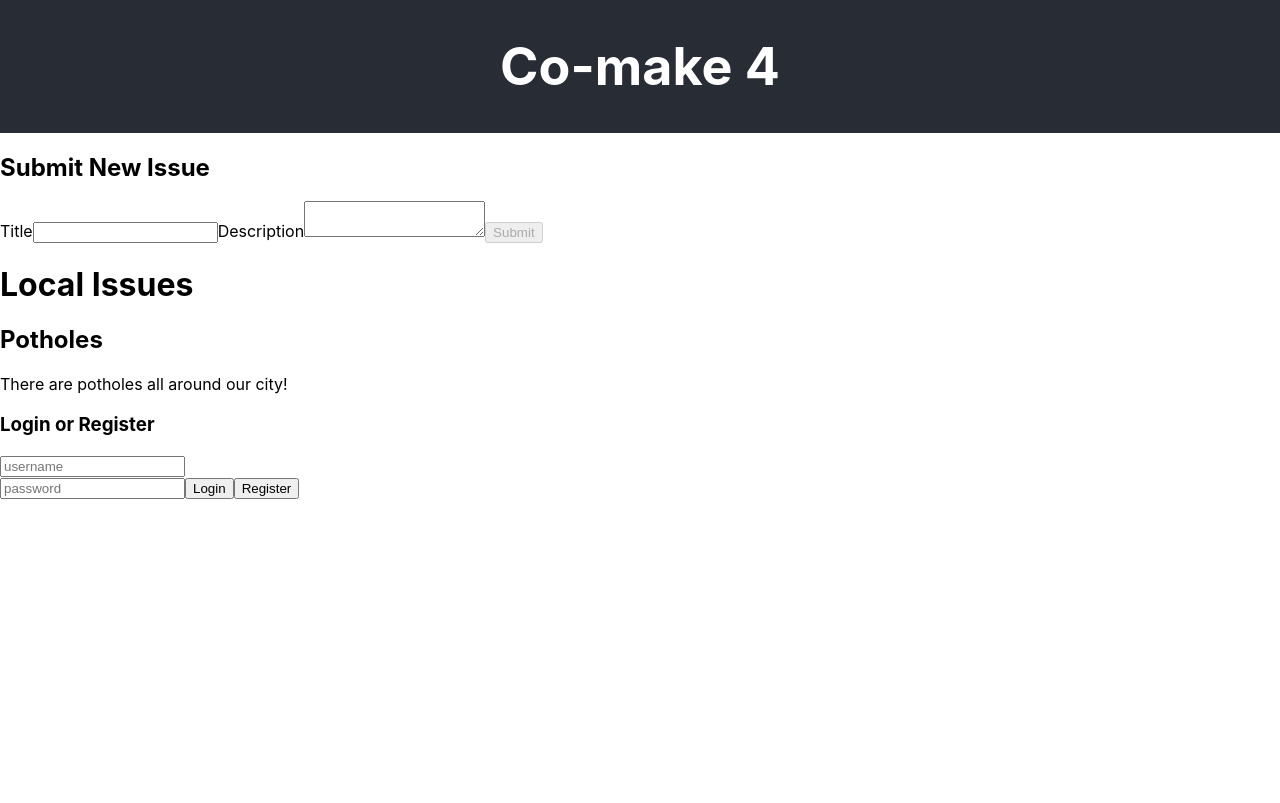
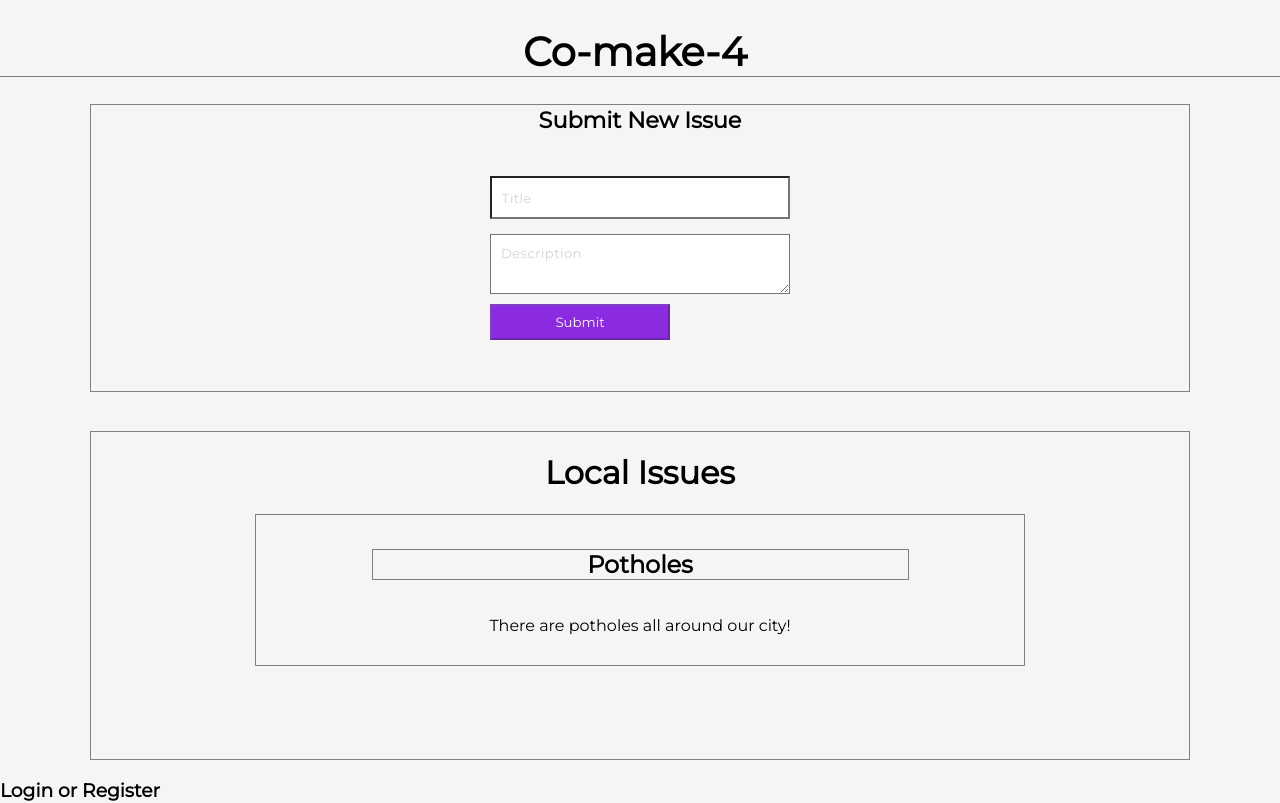
Before and after one commit to phillybenh/bw-comake-4-frontend, a React (Create React App) app in the folder comake-4/: page / in a window 1280 px wide. Shown: the top 803 px of the page. Built offline with nearby package versions, Linux system fonts and the light colour scheme.

Commit message:
finished styling the main page using styled components and regular css styling

```diff
--- a/comake-4/package.json
+++ b/comake-4/package.json
@@ -7,15 +7,18 @@
     "@testing-library/react": "^9.5.0",
     "@testing-library/user-event": "^7.2.1",
     "axios": "^0.19.2",
+    "bootstrap": "^4.4.1",
     "react": "^16.13.1",
     "react-dom": "^16.13.1",
     "react-loader-spinner": "^3.1.14",
     "react-redux": "^7.2.0",
     "react-router-dom": "^5.1.2",
     "react-scripts": "3.4.1",
+    "reactstrap": "^8.4.1",
     "redux": "^4.0.5",
     "redux-logger": "^3.0.6",
     "redux-thunk": "^2.3.0",
+    "styled-components": "^5.1.0",
     "yup": "^0.28.4"
   },
   "scripts": {
--- a/comake-4/public/index.html
+++ b/comake-4/public/index.html
@@ -10,6 +10,7 @@
       content="Web site created using create-react-app"
     />
     <link rel="apple-touch-icon" href="%PUBLIC_URL%/logo192.png" />
+    <link href="https://fonts.googleapis.com/css2?family=Montserrat&display=swap" rel="stylesheet">
     <!--
       manifest.json provides metadata used when your web app is installed on a
       user's mobile device or desktop. See https://developers.google.com/web/fundamentals/web-app-manifest/
--- a/comake-4/src/App.css
+++ b/comake-4/src/App.css
@@ -1,10 +1,10 @@
 .App {
-  /* text-align: center; */
+  background-color: #F5F5F5;
 }
 
 
 .App-header {
-  background-color: #282c34;
+  background-color: #F5F5F5;
   min-height: 100px;
   display: flex;
   flex-direction: column;
@@ -13,3 +13,81 @@
   font-size: calc(10px + 2vmin);
   color: white;
 }
+
+.App-h1 {
+  color: black;
+  font-size: 2.5rem;
+  border-bottom: 1px solid gray;
+  width:103%;
+  margin-left:-10px;
+  display:flex;
+  justify-content: center;
+}
+
+.SubmitIssue {
+  font-size: 1.4rem;
+  text-align: center;
+  margin-top: 1px;
+  margin-bottom: 2.5%;
+}
+
+label {
+  display: flex;
+  flex-direction: column;
+  align-items: flex-start;
+  margin: 10px 0;
+  font-size: 1.4rem;
+}
+::-webkit-input-placeholder {
+  color: #D3D3D3;
+  font-size: 13px;
+}
+::-moz-placeholder {
+  color: #D3D3D3;
+  font-size: 13px;
+}
+:-ms-input-placeholder {
+  color: #D3D3D3;
+  font-size: 13px;
+}
+::placeholder {
+  color: #D3D3D3;
+  font-size: 13px;
+}
+
+input,
+textarea {
+  width: 100%;
+  margin: 5px 0 0;
+  display: block;
+  width: 100%;
+  padding: 10px;
+  font-size: 1rem;
+  letter-spacing: 0.5px;
+  background-color: white;
+  font-family: 'Montserrat', sans-serif;
+}
+
+.borderDiv {
+  border: 1px solid gray;
+  margin-left: 7%;
+  margin-right: 7%;
+  padding-bottom: 4%;
+  display: flex;
+  flex-direction: column;
+
+}
+
+
+
+.localIssuesList {
+  display: flex;
+  flex-direction: column;
+  justify-content: center;
+  align-items: center;
+  margin-top: 3%;
+  border: 1px solid gray;
+  margin-left: 7%;
+  margin-right: 7%;
+  padding-bottom: 3%;
+}
--- a/comake-4/src/App.js
+++ b/comake-4/src/App.js
@@ -12,7 +12,15 @@ import Issues from './Issues';
 
 // styles
 import './App.css';
+import styled from 'styled-components';
 
+const NewForm = styled.form `
+  display: flex;
+  flex-direction: column;
+  width: 90%;
+  max-width: 300px;
+  margin: 0 auto;
+`
 
 function App() {
   const [issueBoard, setIssueBoard] = useState ([
@@ -38,10 +46,14 @@ const addNewIssue = note => {
   return (
     <div className="App">
       <header className="App-header">
-        <h1>Co-make 4</h1>
+        <h1 className='App-h1'>Co-make-4</h1>
       </header>
-     <h2>Submit New Issue</h2>
+    <div className='borderDiv'>
+     <h2 className='SubmitIssue'>Submit New Issue</h2>
+      <NewForm>
         <IssueForm addNewIssue={addNewIssue}/>
+      </NewForm>
+     </div>
         <Issues issue={issueBoard} />
       <Switch>
         {/* TODO: Set non-login pages to be protected routes
--- a/comake-4/src/IssueForm.js
+++ b/comake-4/src/IssueForm.js
@@ -1,5 +1,18 @@
 import React, {useState, useEffect} from 'react';
 import * as yup from 'yup';
+import styled from 'styled-components';
+
+
+const NewButton = styled.button `
+  cursor: pointer;
+  background-color: #8A2BE2;
+  width: 180px;
+  color: #fff;
+  padding: 8px 11px;
+  fontsize: 1.4rem;
+  font-family: 'Montserrat', sans-serif;
+
+`
 
 
 const issueSchema = yup.object().shape({
@@ -51,36 +64,38 @@ const IssueForm = props => {
     }
 
     const issueChange = e => {
-        e.persist()
+        e.persist();
         const newIssueDate = {
-            ...issue, [e.target.name] : e.target.type === e.target.value
+            ...issue, [e.target.name] : e.target.value
         }
         validateIssue(e)
-        setIssue(issueChange)
+        setIssue(newIssueDate)
     }
 
     return (
        <form onSubmit={submitIssue}>
-           <label htmlFor='title'>Title
+           <label htmlFor='title'>
            <input
            id='title'
            name='title'
            type='text'
            onChange={issueChange}
            value={issue.title}
+           placeholder='Title'
            />
-           {errors.title.length > 0 ? <p className='error'>{errors.name}</p> : null }
+           {errors.title.length > 0 ? <p className='error'>{errors.title}</p> : null }
            </label>
-           <label htmlFor='description'>Description
+           <label htmlFor='description'>
            <textarea id ='description'
            name='description'
            onChange={issueChange}
            value={issue.description}
+           placeholder='Description'
            />
            {errors.description.length > 0 ? <p className='error'>{errors.description}</p> : null}
 
            </label>
-           <button type='submit' disabled={buttonOff}>Submit</button>
+           <NewButton type='submit' disabled={buttonOff}>Submit</NewButton>
        </form>
     )
 }
--- a/comake-4/src/Issues.js
+++ b/comake-4/src/Issues.js
@@ -1,14 +1,34 @@
 import React from 'react';
+import styled from 'styled-components';
+
+const DivCard = styled.div `
+    display: flex;
+    flex-direction: column;
+    align-items: center;
+    justify-content: center;
+    border: 1px solid gray;
+    width: 70%;
+    margin-bottom: 5%;
+    padding-top: 1.3%;
+    padding-bottom: 1.3%
+
+`
+
+const H2Card = styled.h2 `
+    border: 1px solid gray;
+    width: 70%;
+    text-align: center;
+    `
 
 const Issues = props => {
     return (
       <div className="localIssuesList">
           <h1>Local Issues</h1>
           {props.issue.map(e =>(
-              <div className= 'localIssue' key={e.id}>
-                  <h2>{e.title}</h2>
+              <DivCard key={e.id}>
+                  <H2Card>{e.title}</H2Card>
                   <p>{e.description}</p>
-              </div>
+              </DivCard>
           ))}
       </div>
     );
--- a/comake-4/src/index.css
+++ b/comake-4/src/index.css
@@ -3,9 +3,7 @@
 }
 body {
   margin: 0;
-  font-family: -apple-system, BlinkMacSystemFont, 'Segoe UI', 'Roboto', 'Oxygen',
-    'Ubuntu', 'Cantarell', 'Fira Sans', 'Droid Sans', 'Helvetica Neue',
-    sans-serif;
+  font-family: 'Montserrat', sans-serif;
   -webkit-font-smoothing: antialiased;
   -moz-osx-font-smoothing: grayscale;
 }
@@ -14,3 +12,7 @@ code {
   font-family: source-code-pro, Menlo, Monaco, Consolas, 'Courier New',
     monospace;
 }
+
+.heading {
+  font-weight: 700;
+}
```
Also changed, not shown: 1 other file (tests, documents, lock files or other folders).
